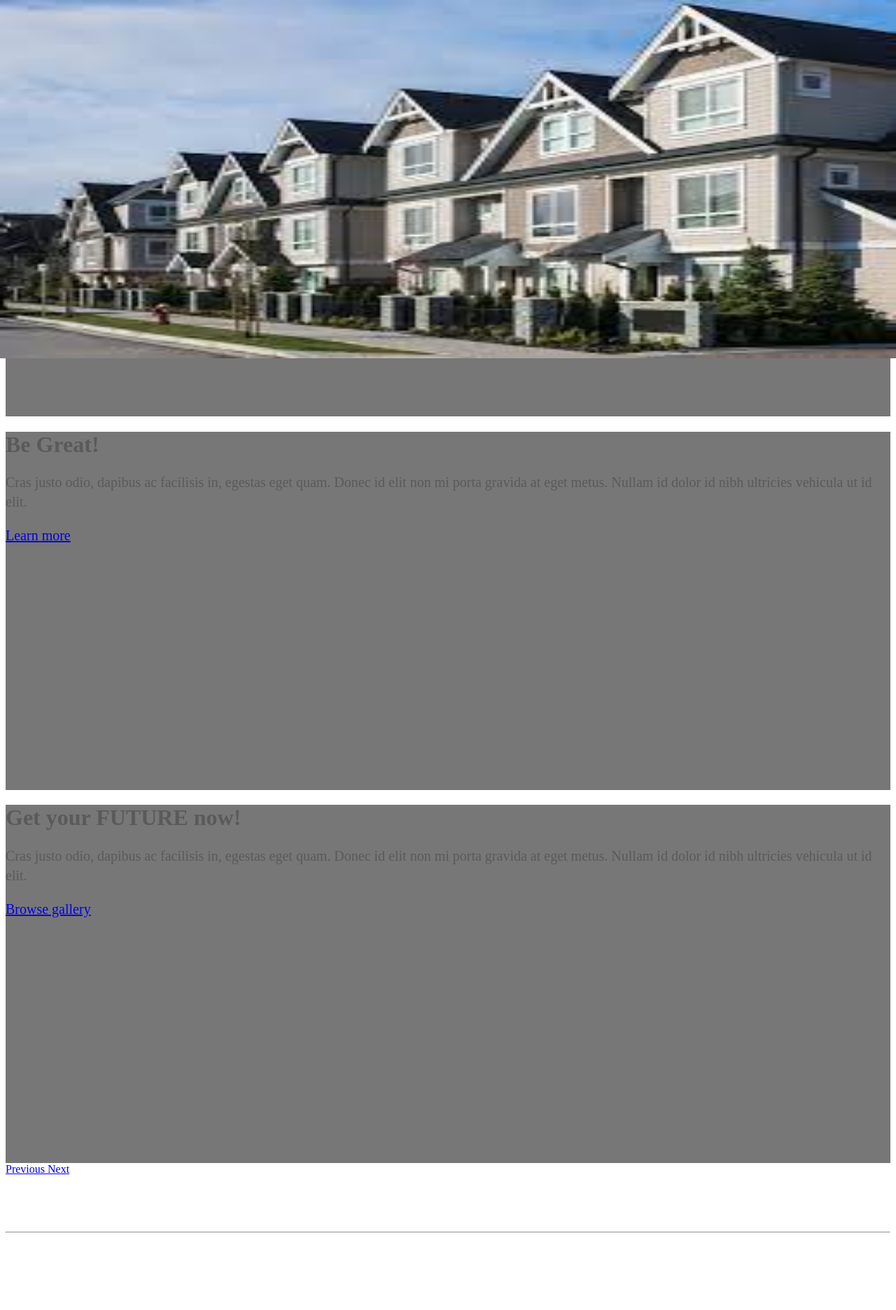
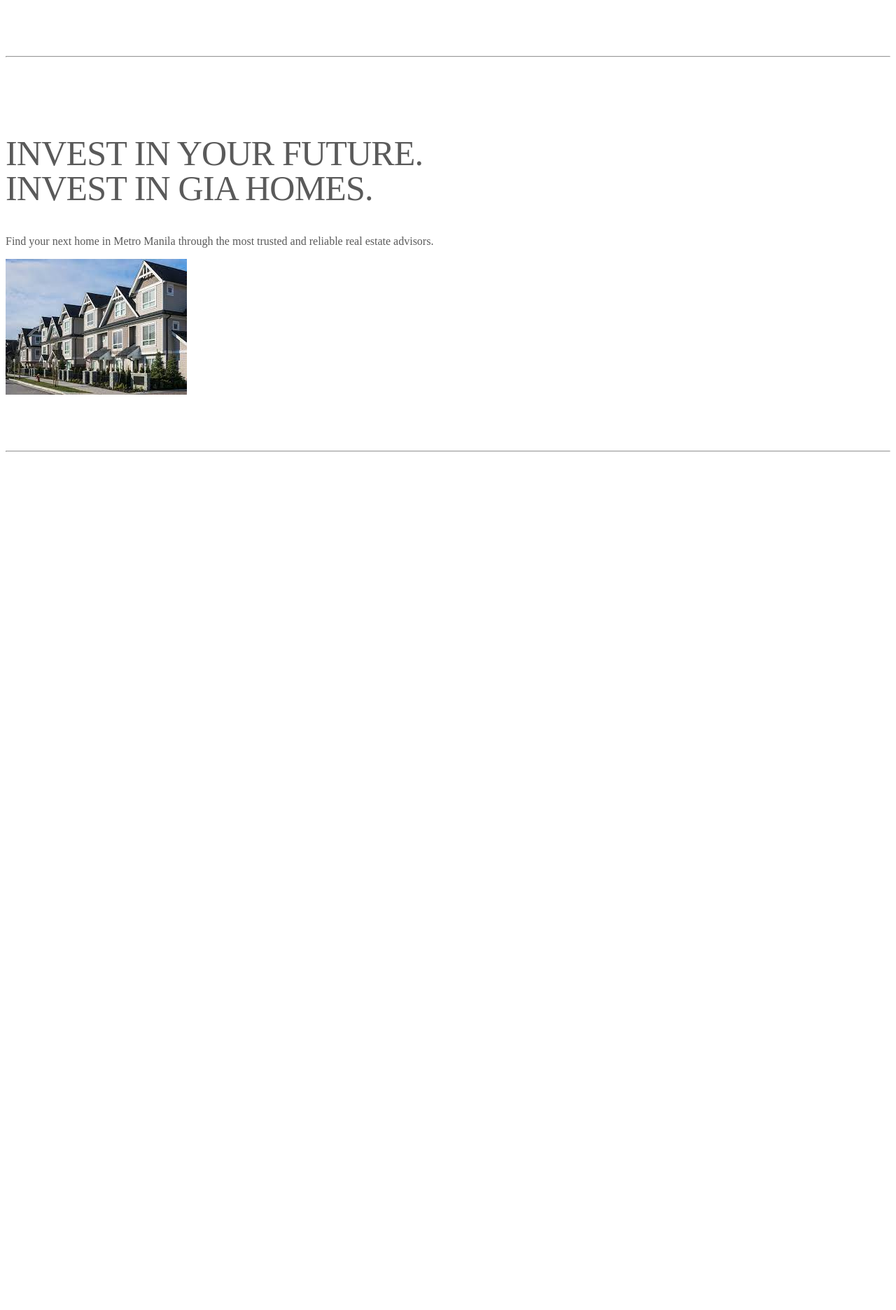
Before and after one commit to fromabby/gia-web-app, a PHP site: page /carousel.php in a window 1280 px wide. Shown: the top 1872 px of the page at 70% size. After the commit the page ends 646 px from the top, so only its background shows below. Run offline with PHP 8.4, Linux system fonts and the light colour scheme; some libraries are stand-ins or nearby versions.

Commit message:
updated home

```diff
--- a/carousel.php
+++ b/carousel.php
@@ -5,55 +5,6 @@
 </head>
 
 <body>
-
-    <div id="myCarousel" class="carousel slide" data-ride="carousel">
-        <ol class="carousel-indicators">
-            <li data-target="#myCarousel" data-slide-to="0" class="active"></li>
-            <li data-target="#myCarousel" data-slide-to="1"></li>
-            <li data-target="#myCarousel" data-slide-to="2"></li>
-        </ol>
-        <div class="carousel-inner">
-            <div class="carousel-item active">
-                <img class="first-slide" src="./db/images/download.jpeg" alt="First slide">
-                <div class="container">
-                    <div class="carousel-caption text-left">
-                        <h1>Invest now!</h1>
-                        <p>We at GIA Homes are committed to deliver the best brokering service in the market. Whether you are looking to sell your property or purchase your next investment, we are here to assist you.</p>
-                        <p><a class="btn btn-lg btn-primary" href="#" role="button">Inquire today</a></p>
-                    </div>
-                </div>
-            </div>
-            <div class="carousel-item">
-                <img class="second-slide" src="./db/images/download.jpeg" alt="Second slide">
-                <div class="container">
-                    <div class="carousel-caption">
-                        <h1>Be Great!</h1>
-                        <p>Cras justo odio, dapibus ac facilisis in, egestas eget quam. Donec id elit non mi porta gravida at eget metus. Nullam id dolor id nibh ultricies vehicula ut id elit.</p>
-                        <p><a class="btn btn-lg btn-primary" href="#" role="button">Learn more</a></p>
-                    </div>
-                </div>
-            </div>
-            <div class="carousel-item">
-                <img class="third-slide" src="./db/images/download.jpeg" alt="Third slide">
-                <div class="container">
-                    <div class="carousel-caption text-right">
-                        <h1>Get your FUTURE now!</h1>
-                        <p>Cras justo odio, dapibus ac facilisis in, egestas eget quam. Donec id elit non mi porta gravida at eget metus. Nullam id dolor id nibh ultricies vehicula ut id elit.</p>
-                        <p><a class="btn btn-lg btn-primary" href="#" role="button">Browse gallery</a></p>
-                    </div>
-                </div>
-            </div>
-        </div>
-        <a class="carousel-control-prev" href="#myCarousel" role="button" data-slide="prev">
-            <span class="carousel-control-prev-icon" aria-hidden="true"></span>
-            <span class="sr-only">Previous</span>
-        </a>
-        <a class="carousel-control-next" href="#myCarousel" role="button" data-slide="next">
-            <span class="carousel-control-next-icon" aria-hidden="true"></span>
-            <span class="sr-only">Next</span>
-        </a>
-    </div>
-
 
     <!-- Marketing messaging and featurettes
       ================================================== -->
--- a/db/property.php
+++ b/db/property.php
@@ -26,14 +26,17 @@
             $q = "SELECT * FROM property";
             return $this->mysqli->query($q);
         }
+
         public function getPropertiesOther($id){
             $q = "SELECT * FROM property WHERE id != '$id'";
             return $this->mysqli->query($q);
         }
+
         public function deleteProperty($id){
             $q = "DELETE FROM property WHERE id='$id'";
             return $this->mysqli->query($q);
         }
+
         public function updateProperty($data,$imageFile){
             $id = $_GET['update'];
             $name = $data['name'];
```
Also changed, not shown: assets/css/home.css (+1 -7 lines), index.php (+28 -40 lines).
